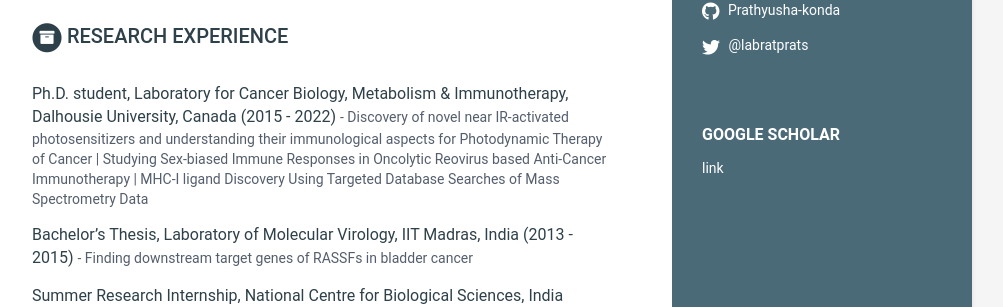
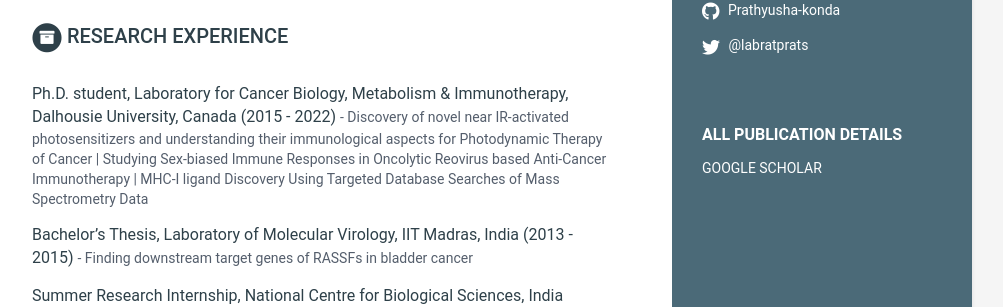
Before and after one commit to Prathyusha-konda/Website, a Jekyll site: the page built from index.html, in a window 1280 px wide. Shown: the part 417-724 px from the top of the page, without its empty margins (168-1171 px from the left). Built offline with Jekyll 4.4.1, drawn with Linux system fonts in a browser that asks for light colours.

Commit message:
Update about.html

```diff
--- a/_includes/about.html
+++ b/_includes/about.html
@@ -1,9 +1,9 @@
 <div class="remove-container container-block">
   <h2 class="container-block-title">
-    Google Scholar
+    All publication details
   </h2>
   <ul class="list-unstyled interests-list">
-    <li><a target="_blank" href="https://scholar.google.ca/citations?user=LMu60kjth8EC&hl=en">link</a></li>
+    <li><a target="_blank" href="https://scholar.google.ca/citations?user=LMu60kjth8EC&hl=en">GOOGLE SCHOLAR</a></li>
      <li><a class="github-button" href="https://github.com/sharu725/online-cv" data-icon="octicon-star" data-show-count="true" aria-label=""></a>
      <script async defer src=""></script>
   </ul>
```
